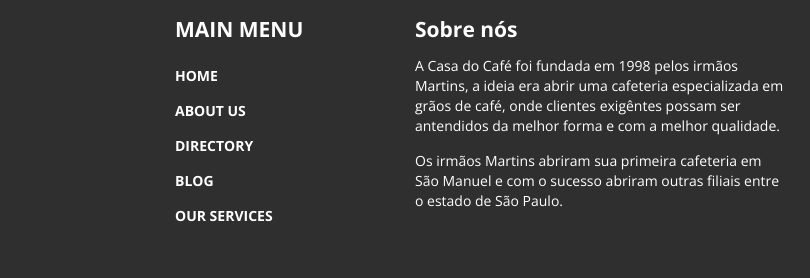
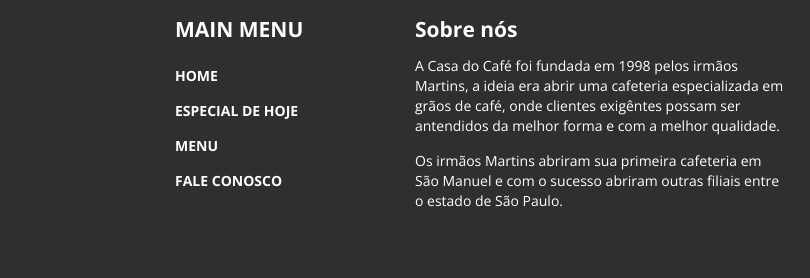
Before and after one commit to MuriloM676/CasaDoCafe, a plain HTML site: page contact.html in a window 1280 px wide. Shown: the part 1669-1947 px from the top of the page, 0-810 px from the left. Drawn offline with nearby package versions, Linux system fonts and the light colour scheme; some packages are replaced by stand-ins of ours; a web font is replaced by a local one.

Commit message:
alterando rodape

```diff
--- a/contact.html
+++ b/contact.html
@@ -108,10 +108,9 @@ http://www.templatemo.com/tm-466-cafe-house
               <h3 class="tm-footer-div-title">Main Menu</h3>
               <ul>
                 <li><a href="#">Home</a></li>
-                <li><a href="#">About Us</a></li>
-                <li><a href="#">Directory</a></li>
-                <li><a href="#">Blog</a></li>
-                <li><a href="#">Our Services</a></li>
+                <li><a href="#">Especial de hoje</a></li>
+                <li><a href="#">Menu</a></li>
+                <li><a href="#">Fale conosco</a></li>
               </ul>
             </nav>
             <div class="col-lg-5 col-md-5 tm-footer-div">
```
Also changed, not shown: index.html (+3 -4 lines), menu.html (+3 -4 lines), today-special.html (+3 -4 lines).
